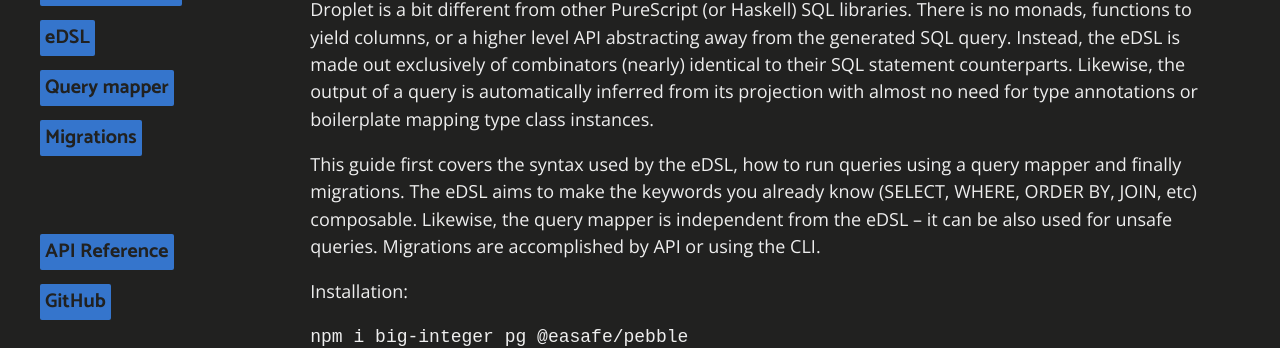
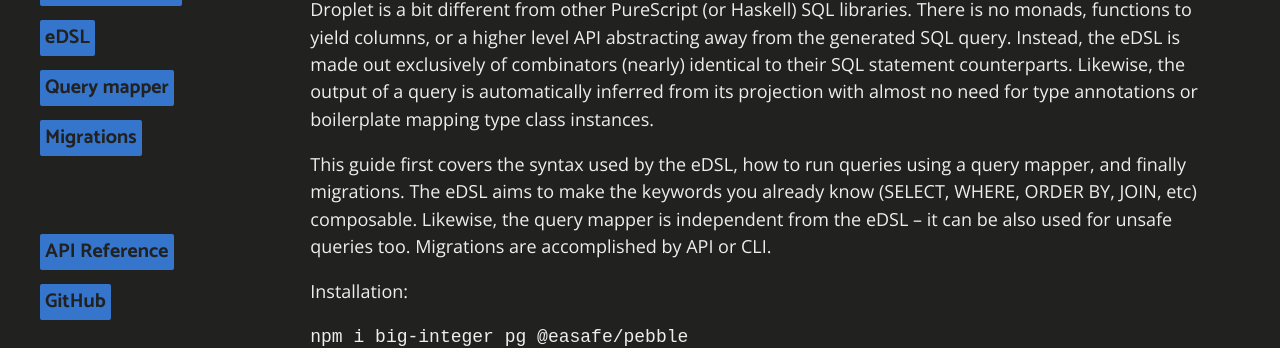
Before and after one commit to easafe/purescript-droplet, a Jekyll site: the page built from docs/index.md, in a window 1280 px wide and 1180 px high. Shown: the part 169-517 px from the top of the window. Built offline with Jekyll 4.4.1, drawn with Linux system fonts in a browser that asks for light colours.

Commit message:
Fix docs wording

```diff
--- a/docs/index.md
+++ b/docs/index.md
@@ -7,7 +7,7 @@ title: Getting started
 
 Droplet is a bit different from other PureScript (or Haskell) SQL libraries. There is no monads, functions to yield columns, or a higher level API abstracting away from the generated SQL query. Instead, the eDSL is made out exclusively of combinators (nearly) identical to their SQL statement counterparts. Likewise, the output of a query is automatically inferred from its projection with almost no need for type annotations or boilerplate mapping type class instances.
 
-This guide first covers the syntax used by the eDSL, how to run queries using a query mapper and finally migrations. The eDSL aims to make the keywords you already know (SELECT, WHERE, ORDER BY, JOIN, etc) composable. Likewise, the query mapper is independent from the eDSL -- it can be also used for unsafe queries. Migrations are accomplished by API or using the CLI.
+This guide first covers the syntax used by the eDSL, how to run queries using a query mapper, and finally migrations. The eDSL aims to make the keywords you already know (SELECT, WHERE, ORDER BY, JOIN, etc) composable. Likewise, the query mapper is independent from the eDSL -- it can be also used for unsafe queries too. Migrations are accomplished by API or CLI.
 
 Installation:
 
```
